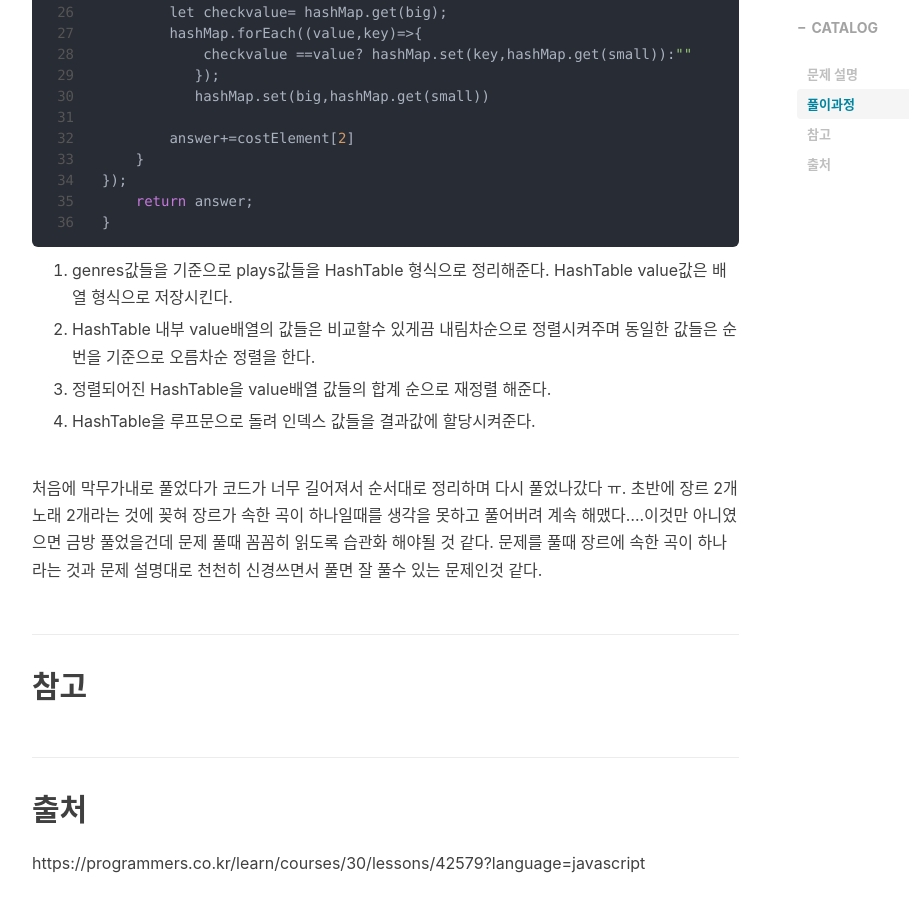
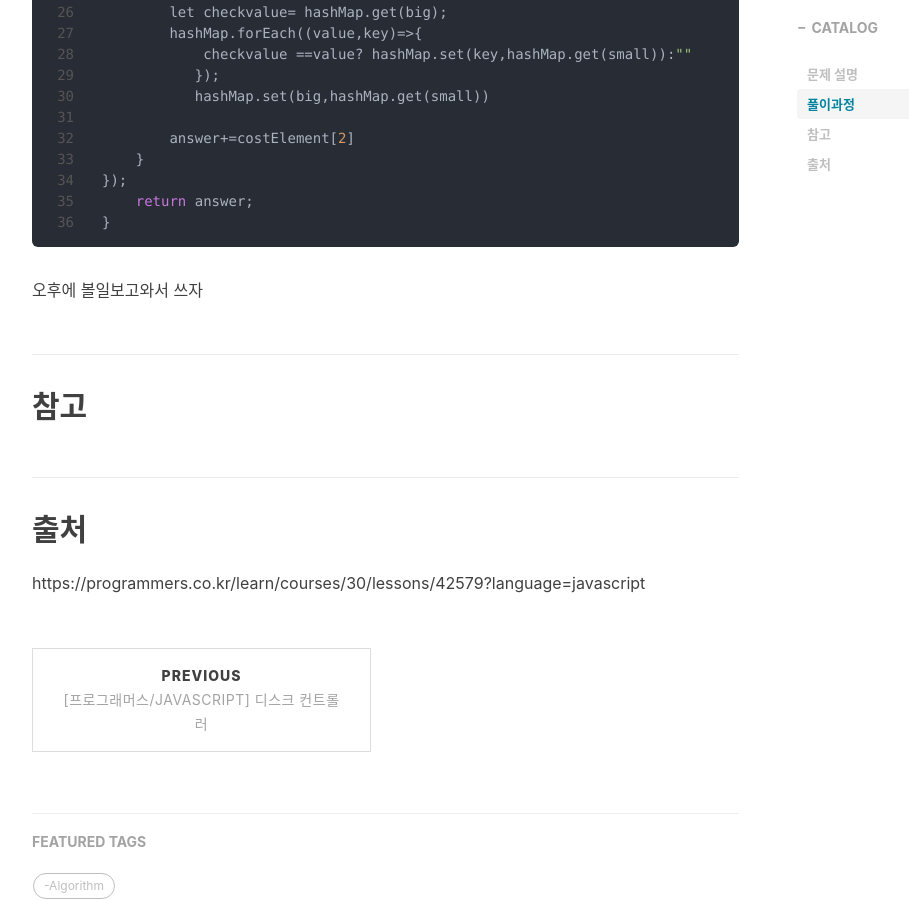
Before and after one commit to lss3070/Room19, a Jekyll site: the page built from _posts/2020-09-19-[Programus]-ConnectIsland.md, in a window 1280 px wide and 900 px high, scrolled down 1803 px. Shown: the whole window, without its empty margins (233-1142 px from the left). Built offline with Jekyll 4.4.1, drawn with Linux system fonts in a browser that asks for light colours; nearby versions of some CDN libraries; library files that are not in the unit come from our copies; comment, search, counter and statistics services are not loaded; some of the changed text lies outside the part shown.

Commit message:
9/17,19 post add

```diff
--- a/_posts/2020-09-19-[Programus]-ConnectIsland.md
+++ b/_posts/2020-09-19-[Programus]-ConnectIsland.md
@@ -1,5 +1,5 @@
 ---
-title: "[프로그래머스/JavaScript] 베스트앨범"
+title: "[프로그래머스/JavaScript] 섬연결하기"
 subtitle: "알고리즘 풀이"
 layout: post
 auther: "Hux"
@@ -77,19 +77,7 @@ costs.forEach((costElement)=>{
 
 
 
-1. genres값들을 기준으로 plays값들을 HashTable 형식으로 정리해준다. HashTable value값은 배열 형식으로 저장시킨다.
-
-2. HashTable 내부 value배열의 값들은 비교할수 있게끔 내림차순으로 정렬시켜주며 동일한 값들은 순번을 기준으로 오름차순 정렬을 한다.
-
-3. 정렬되어진 HashTable을 value배열 값들의 합계 순으로 재정렬 해준다.
-
-4. HashTable을 루프문으로 돌려 인덱스 값들을 결과값에 할당시켜준다.
-
-
-처음에 막무가내로 풀었다가 코드가 너무 길어져서 순서대로 정리하며 다시 풀었나갔다 ㅠ.
-초반에 장르 2개 노래 2개라는 것에 꽂혀 장르가 속한 곡이 하나일때를 생각을 못하고 풀어버려
-계속 해맸다....이것만 아니였으면 금방 풀었을건데 문제 풀때 꼼꼼히 읽도록 습관화 해야될 것 같다.
-문제를 풀때 장르에 속한 곡이 하나라는 것과 문제 설명대로 천천히 신경쓰면서 풀면 잘 풀수 있는 문제인것 같다.
+오후에 볼일보고와서 쓰자
 
 참고
 ---
```
